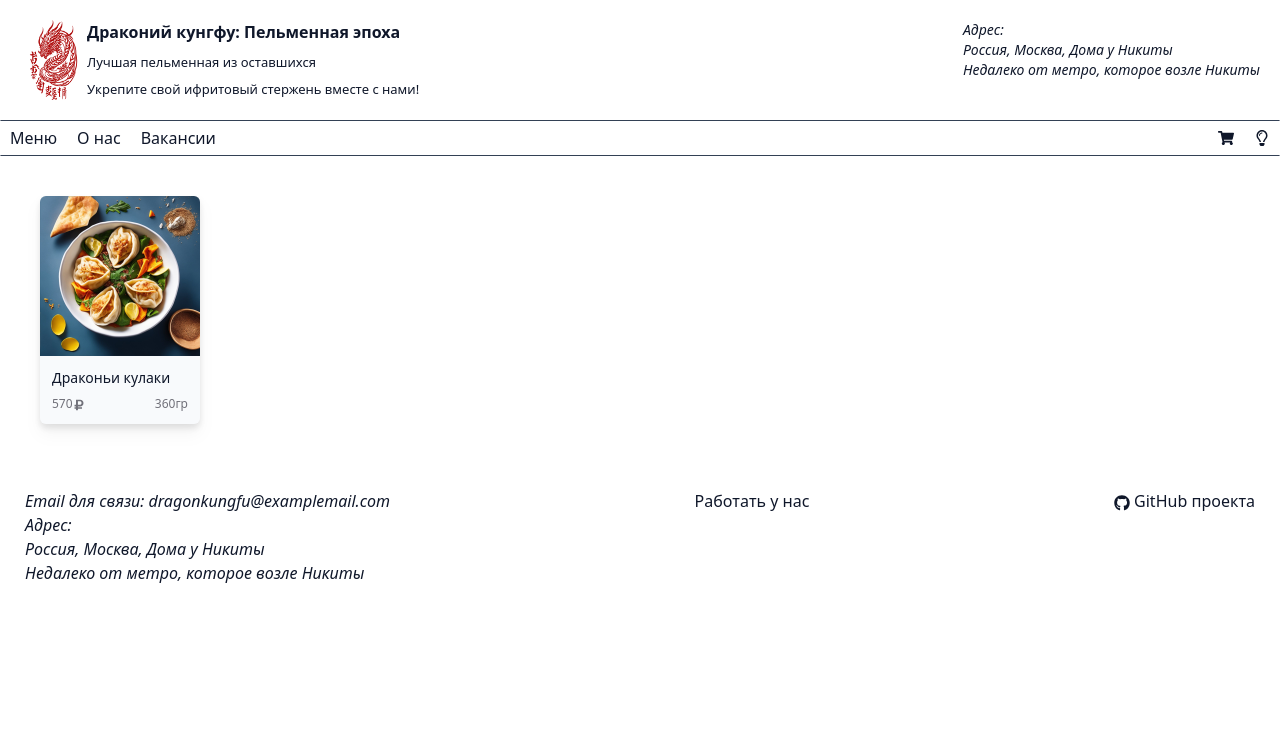
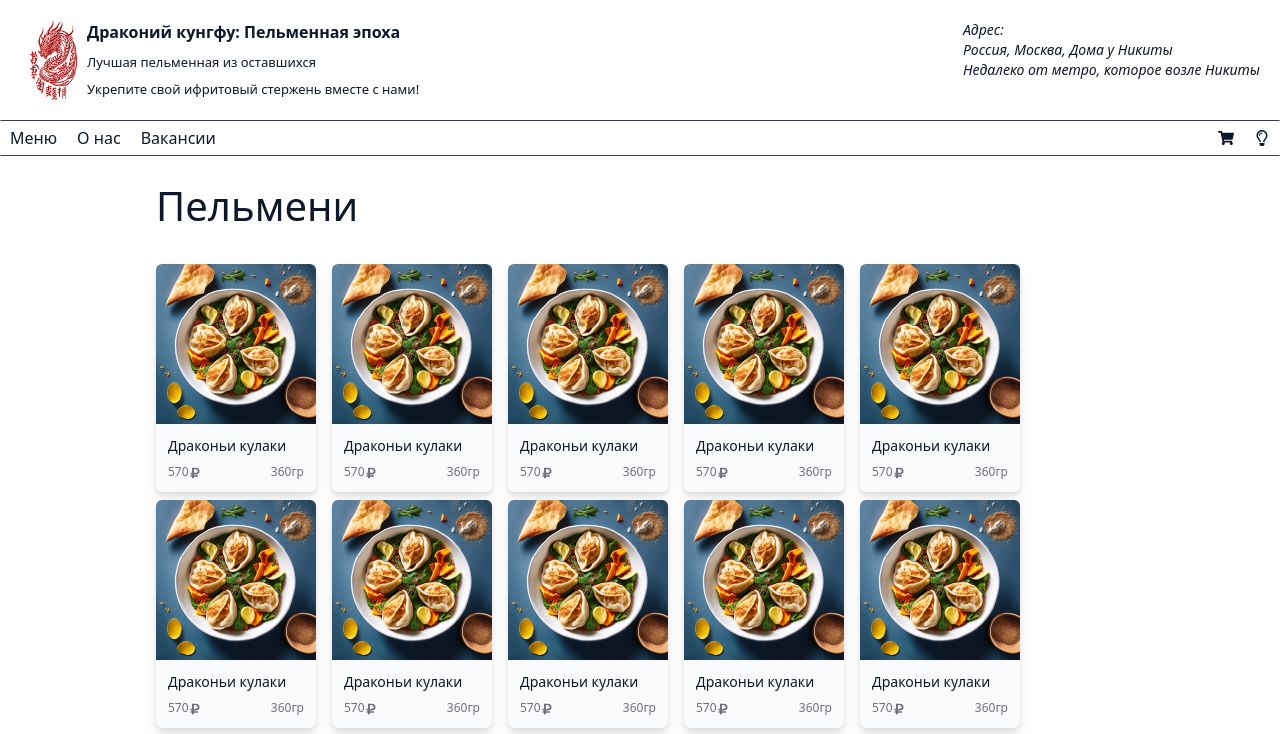
Before and after one commit to AlexandrShapkin/shop, a React (Create React App) app: page / in a window 1280 px wide. Shown: the top 734 px of the page. Built offline with nearby package versions, Linux system fonts and the light colour scheme.

Commit message:
Added footer and display of products

```diff
--- a/src/App.js
+++ b/src/App.js
@@ -7,32 +7,27 @@ import Header from "./components/Header/Header";
 import MenuBar from "./components/UI/MenuBar/MenuBar";
 import Footer from "./components/Footer/Footer";
 import ProductCard from "./components/UI/ProductCard/ProductCard";
+import ProductsContent from "./components/UI/ProductsContent/ProductsContent";
 
 function App() {
-  const data = {
-    title: "Драконьи кулаки",
-    price: "570",
-    weight: "360гр",
-  }
+  const product = {
+    photo: dumplings,
+    data: {
+      title: "Драконьи кулаки",
+      price: "570",
+      weight: "360гр",
+    },
+  };
+
+  let products = Array(50).fill(product);
 
   return (
     <div className="App">
       <Header logo={logo} />
       <MenuBar />
-      <main className="p-10 bg-white dark:bg-slate-600 text-slate-900 dark:text-white">
-        {/* <div>
-          <h1>Новинки</h1>
-        </div>
-        <div>
-          <h1>Акции</h1>
-        </div>
-        <div>
-          <h1>Пельмни</h1>
-        </div>
-        <div>
-          <h2>Напитки</h2>
-        </div> */}
-        <ProductCard photo={dumplings} productData={data} />
+      <main className="flex flex-col justify-between bg-white dark:bg-slate-600 text-slate-900 dark:text-white">
+        <ProductsContent title={"Пельмени"} products={products} />
+        {/* <hr className="w-4/5 mx-auto border border-y-zinc-400 dark:border-y-zinc-200 border-t-0" /> */}
       </main>
       <Footer />
     </div>
--- a/src/components/Footer/Footer.jsx
+++ b/src/components/Footer/Footer.jsx
@@ -8,7 +8,9 @@ function Footer() {
     margin: 25px;
   `;
   return (
-    <Footer className="flex flex-col sm:flex-row justify-between bg-white dark:bg-slate-900 text-slate-900 dark:text-white">
+    <Footer>
+      <hr className="w-full border border-y-slate-700 dark:border-y-white border-t-0" />
+      <div className="flex flex-col sm:flex-row justify-between bg-white dark:bg-slate-900 text-slate-900 dark:text-white">
         <FooterContent>
           <address>Email для связи: dragonkungfu@examplemail.com</address>
           <address className="">
@@ -21,8 +23,11 @@ function Footer() {
           <a>Работать у нас</a>
         </FooterContent>
         <FooterContent>
-        <a><FaGithub className="inline"/> GitHub проекта</a>
+          <a>
+            <FaGithub className="inline" /> GitHub проекта
+          </a>
         </FooterContent>
+      </div>
     </Footer>
   );
 }
--- a/src/components/UI/ProductCard/ProductCard.jsx
+++ b/src/components/UI/ProductCard/ProductCard.jsx
@@ -1,12 +1,13 @@
 import { FaRubleSign } from "react-icons/fa";
 
-function ProductCard({ photo, productData }) {
+function ProductCard({ photo, productData, className }) {
   return (
-    <div className="w-28 sm:w-40 overflow-hidden rounded-md drop-shadow-lg bg-slate-50 dark:bg-slate-500">
+    <div className={[className, "w-full sm:w-40 overflow-hidden rounded-md drop-shadow-lg bg-slate-50 dark:bg-slate-500"].join(" ")}>
       <figure className="hover:bg-slate-200 hover:dark:bg-slate-800">
         <a href="#">
           <img
             src={photo}
+            loading="lazy"
             alt=""
             className="object-scale-down object-center"
           />
--- a/src/components/UI/ProductsContent/ProductsContent.jsx
+++ b/src/components/UI/ProductsContent/ProductsContent.jsx
@@ -1,12 +1,27 @@
 import styled from "styled-components";
+import ProductCard from "../ProductCard/ProductCard";
 
-function ProductsContent({title, products}) {
+function ProductsContent({ title, products }) {
   const Wrapper = styled.div``;
-  const Title = styled.h1``;
+  const Title = styled.h2`
+    font-weight: 50;
+    font-size: 40px;
+    margin: 1.75rem;
+    margin-top: 0;
+  `;
 
   return (
-    <Wrapper>
+    <Wrapper className="max-w-screen-lg w-full mx-auto my-5">
       <Title>{title}</Title>
+      <div className="flex flex-row flex-wrap px-5">
+        {products?.map((product) => (
+          <ProductCard
+            className="mx-2 mb-2"
+            photo={product.photo}
+            productData={product.data}
+          />
+        ))}
+      </div>
     </Wrapper>
   );
 }
```
Lines whose indentation alone changed are shown as unchanged.
